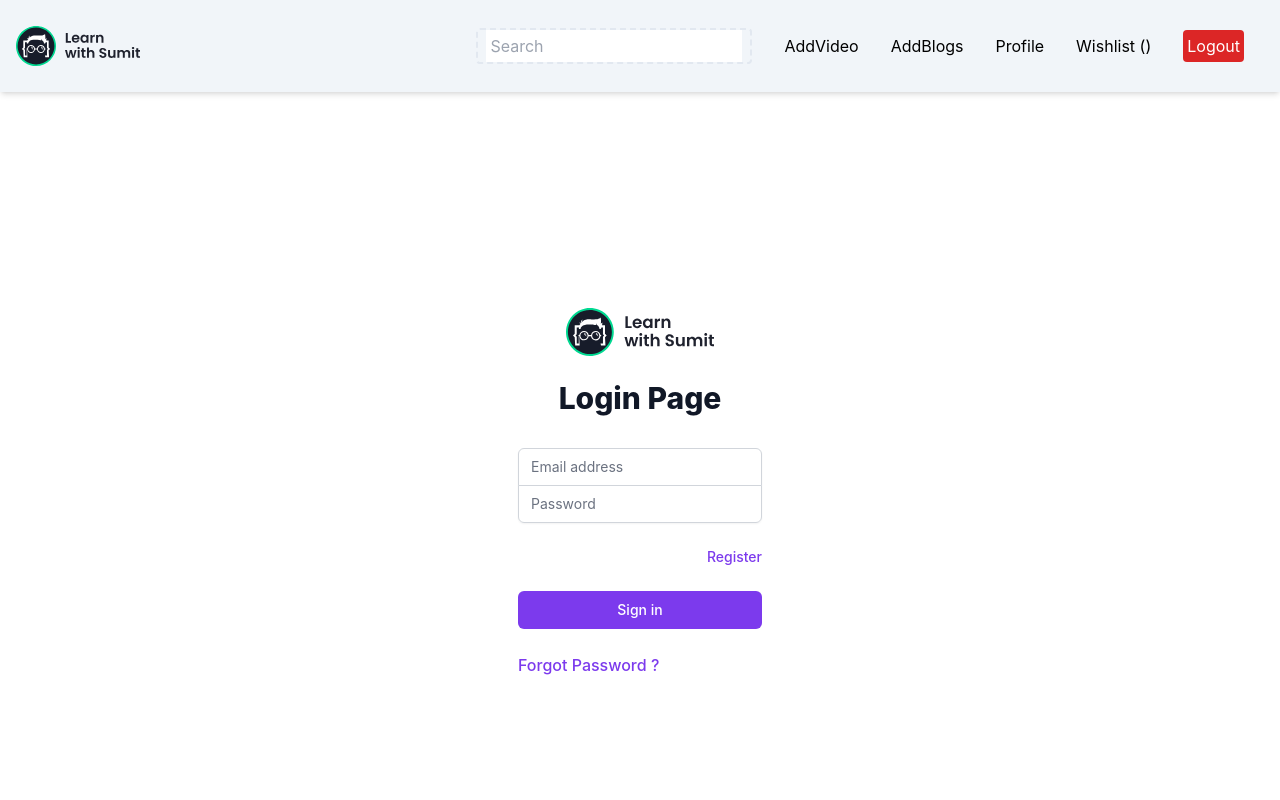
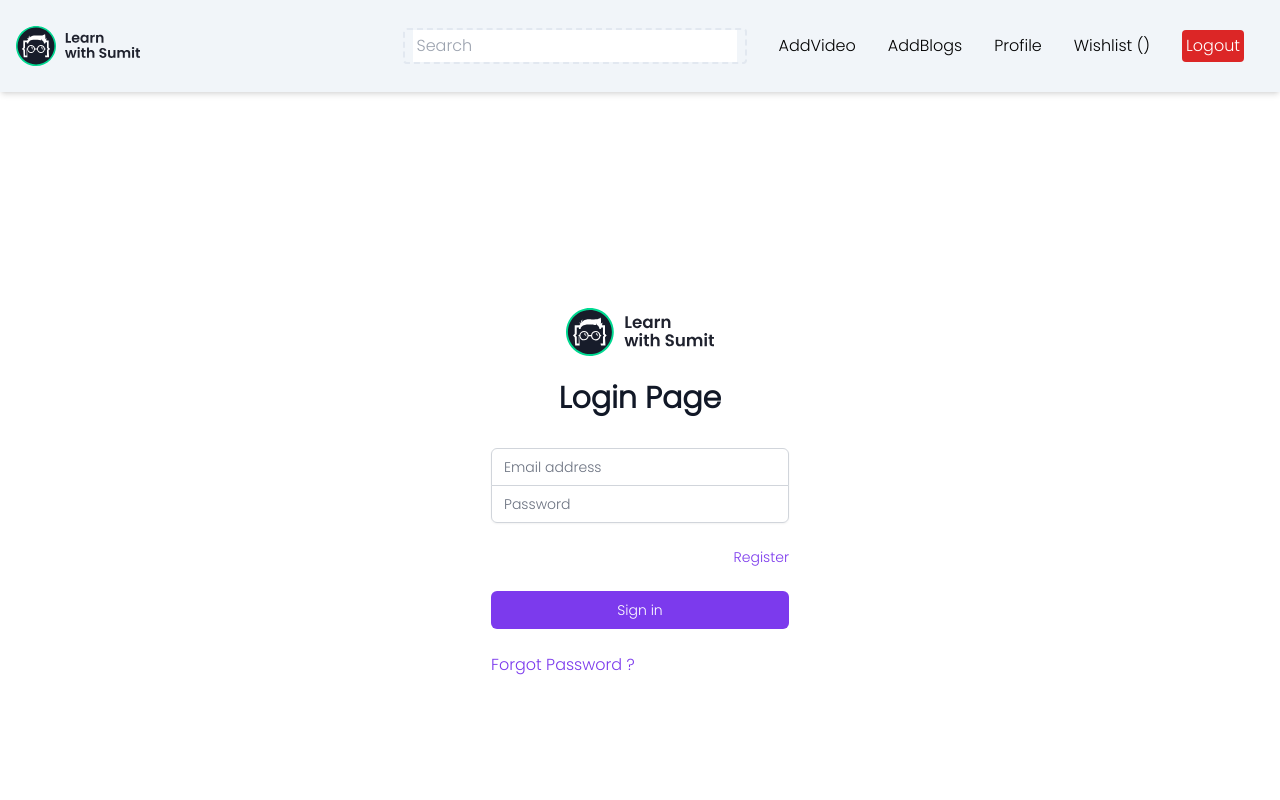
Before and after one commit to GaziAdib/video-manager-rtk-query-mern, a React (Create React App) app: page /login in a window 1280 px wide. Shown: the top 800 px of the page. Built offline with nearby package versions, Linux system fonts and the light colour scheme; no server answers.

Commit message:
added google fonts

```diff
--- a/src/App.css
+++ b/src/App.css
@@ -1,3 +1,9 @@
+@import url('https://fonts.googleapis.com/css2?family=Poppins:wght@300&display=swap');
+
+body {
+  font-family: 'Poppins', sans-serif;
+}
+
 .App {
   text-align: center;
 }
@@ -32,6 +38,7 @@
   from {
     transform: rotate(0deg);
   }
+
   to {
     transform: rotate(360deg);
   }
--- a/src/pages/UserProfilePage.jsx
+++ b/src/pages/UserProfilePage.jsx
@@ -166,7 +166,7 @@
                         </div>
                     </div>
 
-                    <section className="pt-5 rounded-lg mx-auto shadow border-2 border-dashed">
+                    <section className="pt-5 rounded-lg mx-auto shadow  border-dashed">
                         <section className="px-5 mx-auto my-2 py-2 items-center">
                             <div
                                 className="grid grid-cols-12 gap-6 max-w-7xl mx-auto px-5 lg:px-0 min-h-[300px] mb-5"
```
